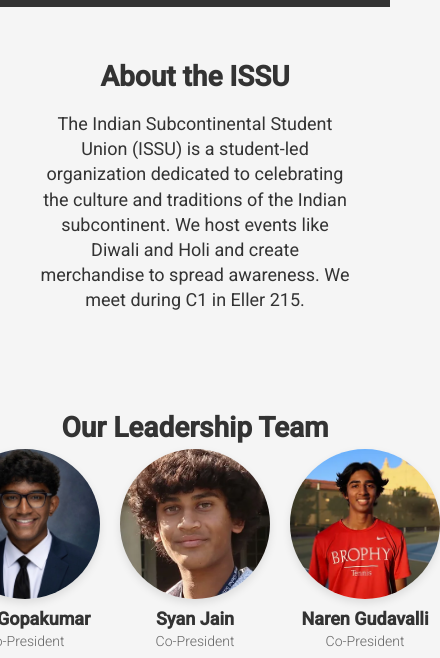
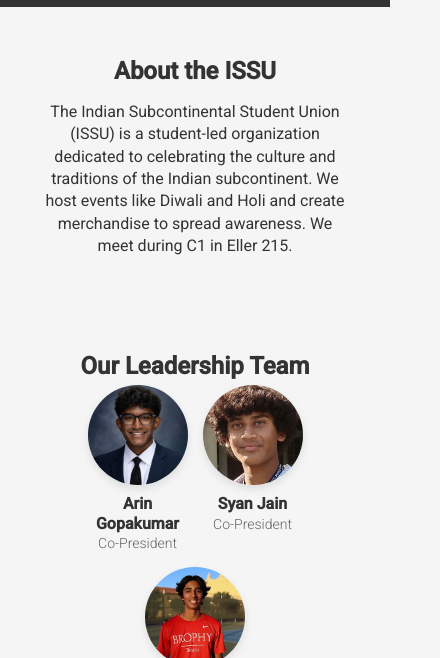
Before and after one commit to Arin-Gopakumar/BCP-ISSU, a plain HTML site: page index.html in a window 390 px wide. Shown: the part 171-829 px from the top of the page, 440 px wide, since content can reach past the window. Drawn offline with Linux system fonts and the light colour scheme.

Commit message:
Update style.css

```diff
--- a/style.css
+++ b/style.css
@@ -11,7 +11,7 @@ body {
 .container {
     width: 80%;
     margin: 0 auto;
-    padding: 10px 0; /* Reduced padding */
+    padding: 10px 0;
 }
 
 header {
@@ -34,7 +34,7 @@ nav a:hover {
 
 /* Section Styles */
 .section {
-    padding: 20px 0; /* Reduced padding for tighter layout */
+    padding: 20px 0;
     text-align: center;
 }
 
@@ -53,18 +53,19 @@ nav a:hover {
 .leader-row {
     display: flex;
     justify-content: center;
-    gap: 20px;
-    margin-bottom: 10px; /* Tighter margin between rows */
+    flex-wrap: wrap; /* Allow wrapping for smaller screens */
+    gap: 15px; /* Adjust gap between items */
+    margin-bottom: 10px;
 }
 
 .leader {
     text-align: center;
-    width: 150px;
+    width: 120px; /* Adjust width for better fit */
 }
 
 .leader img {
-    width: 150px;
-    height: 150px;
+    width: 120px;
+    height: 120px;
     object-fit: cover;
     border-radius: 50%;
     box-shadow: 0 4px 8px rgba(0, 0, 0, 0.1);
@@ -104,3 +105,23 @@ footer {
     text-align: center;
     padding: 8px 0;
 }
+
+/* Media Query for Mobile Devices */
+@media (max-width: 600px) {
+    .leader {
+        width: 100px; /* Adjust leader size for mobile */
+    }
+
+    .leader img {
+        width: 100px;
+        height: 100px;
+    }
+
+    .section h2 {
+        font-size: 24px; /* Reduce heading size for mobile */
+    }
+
+    .section p {
+        font-size: 16px; /* Adjust paragraph font size */
+    }
+}
```
